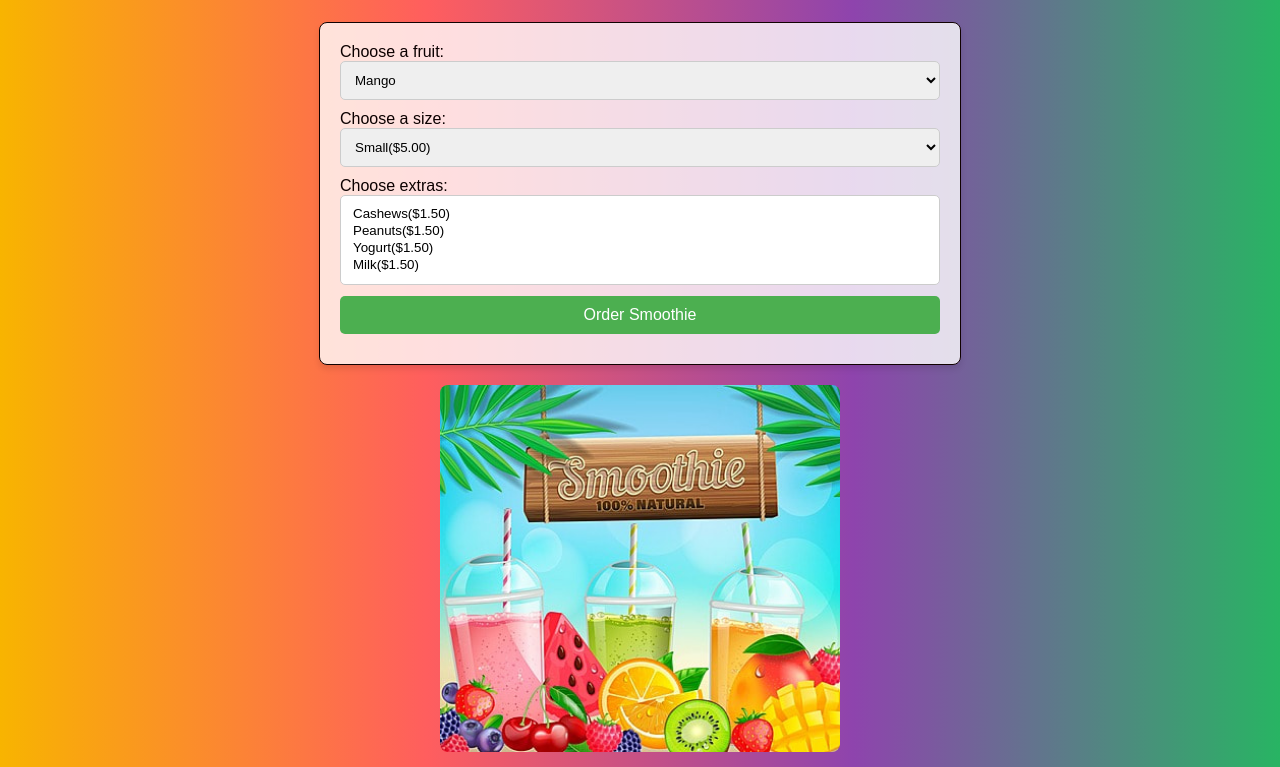
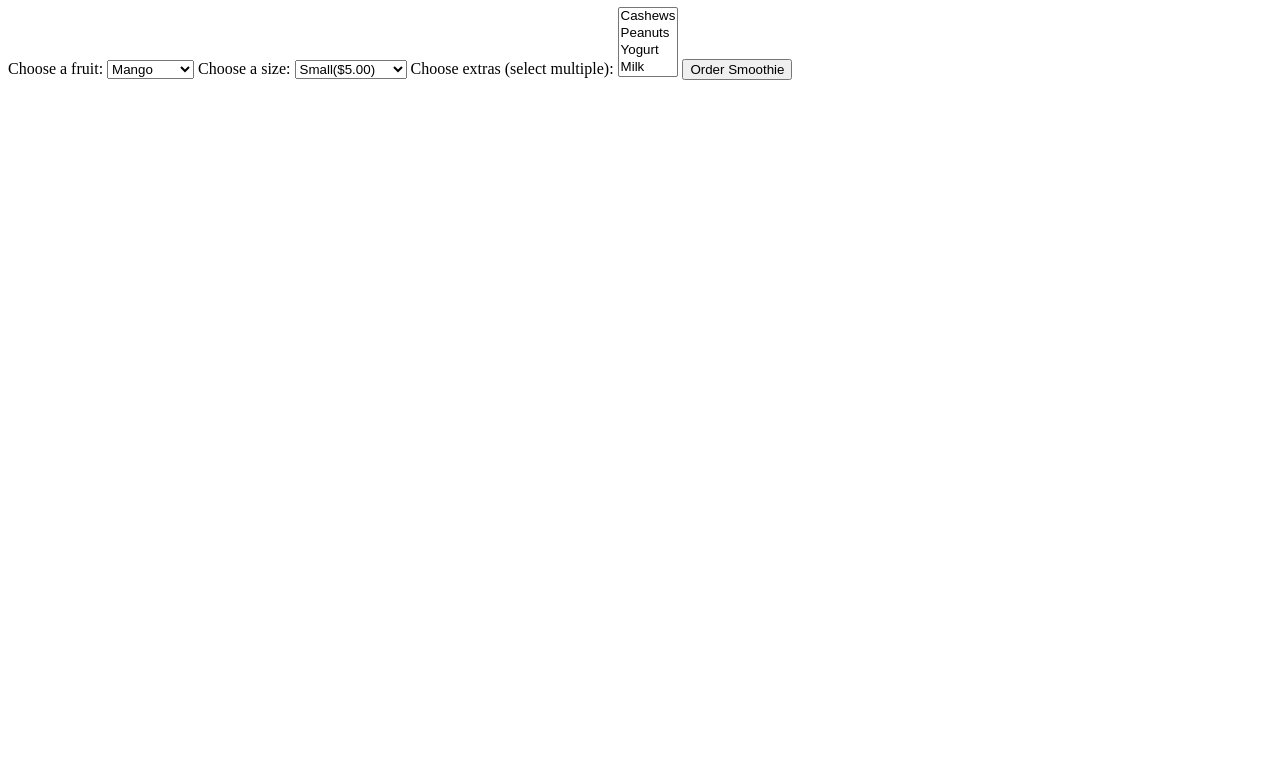
Before and after one commit to avneetkaur2803/SmoothieMachine, a plain HTML site: page index.html in a window 1280 px wide. Shown: the part 73-840 px from the top of the page. After the commit the page ends 800 px from the top, so only its background shows below. Drawn offline with Linux system fonts and the light colour scheme.

Commit message:
Initial Commit

```diff
--- a/index.html
+++ b/index.html
@@ -3,48 +3,41 @@
 <head>
     <meta charset="UTF-8">
     <meta name="viewport" content="width=device-width, initial-scale=1.0">
-    <title>Smoothie Order</title>
-    <link rel="stylesheet" href="style.css">
+    <title>Smoothie Order Form</title>
+    <link rel="stylesheet" href="style.css"> <!-- Link to CSS file -->
 </head>
 <body>
-    <div class="container">
-        <h1>Order Your Smoothie</h1>
+    <h1>Smoothie Order Form</h1>
 
-        <!-- Smoothie Order Form -->
     <form id="smoothieForm">
         <label for="fruit">Choose a fruit:</label>
-            <select id="fruit" required>
+        <select id="fruit">
             <option value="mango">Mango</option>
             <option value="strawberry">Strawberry</option>
             <option value="orange">Orange</option>
             <option value="banana">Banana</option>
-
         </select>
 
         <label for="size">Choose a size:</label>
-            <select id="size" required>
+        <select id="size">
             <option value="small">Small($5.00)</option>
             <option value="medium">Medium($7.00)</option>
             <option value="large">Large(9.00)</option>
-
         </select>
 
-            <label for="extras">Choose extras:</label>
+        <label for="extras">Choose extras (select multiple):</label>
         <select id="extras" multiple>
-                <option value="cashews">Cashews($1.50)</option>
-                <option value="peanuts">Peanuts($1.50)</option>
-                <option value="yogurt">Yogurt($1.50)</option>
-                <option value="milk">Milk($1.50)</option>
+            <option value="cashews">Cashews</option>
+            <option value="peanuts">Peanuts</option>
+            <option value="yogurt">Yogurt</option>
+            <option value="milk">Milk</option>
         </select>
 
         <button type="submit">Order Smoothie</button>
     </form>
 
-        <div id="orderSummary"></div>
-        <img id="smoothieImage" src="images/SmoothieImage.jpg" alt="Smoothie Image" />
+    <div id="orderSummary"></div> <!-- smoothie order summary  -->
 
-    </div>
-
-    <script src="script.js"></script>
+    <script src="script.js"></script> <!-- Link to JavaScript file -->
 </body>
 </html>
--- a/style.css
+++ /dev/null
@@ -1,105 +0,0 @@
-body, html {
-    margin: 0;
-    padding: 0;
-    height: 100%;
-    font-family: Arial, sans-serif;
-    background: linear-gradient(to right, #f8b400, #ff5e5e, #8e44ad, #28b463); /* Fruity Gradient */
-    background-size: cover;
-    color: rgb(12, 0, 0);
-}
-
-/* Center the smoothie order form on the page */
-.container {
-    display: flex;
-    justify-content: center;
-    align-items: center;
-    height: 100vh;
-    flex-direction: column;
-    padding: 20px;
-    overflow-y: auto;  /* Allow scrolling if content overflows */
-    position: relative; /* Ensures the background stays fixed behind the content */
-    z-index: 0;
-}
-
-/* Style for the smoothie form */
-form {
-    width: 100%;
-    max-width: 600px;
-    margin: 20px auto;
-    padding: 20px;
-    border: 1px solid #110101;
-    border-radius: 8px;
-    background-color: rgba(255, 255, 255, 0.8);
-    box-shadow: 0 4px 6px rgba(0, 0, 0, 0.1);
-}
-
-/* Styling input fields and select elements */
-input[type="text"], select, button {
-    width: 100%;
-    padding: 10px;
-    margin-bottom: 10px;
-    border-radius: 5px;
-    border: 1px solid #ccc;
-}
-
-/* Button styling */
-button {
-    background-color: #4CAF50;
-    color: white;
-    border: none;
-    cursor: pointer;
-    font-size: 16px;
-}
-
-/* Style the smoothie description and image container */
-#smoothieSummary {
-    width: 100%;
-    max-width: 600px;
-    text-align: center;
-    margin-top: 20px;
-    display: block;
-    z-index: 1;
-}
-
-/* Ensures the image is responsive and keeps aspect ratio */
-#smoothieImage {
-    width: 100%;
-    height: auto;
-    max-width: 400px;
-    border-radius: 8px;
-    margin-bottom: 20px;
-}
-
-
-#smoothieDescription {
-    margin-top: 15px;
-    font-size: 1.2em;
-}
-
-
-h3 {
-    font-size: 2em;  /* Larger font size for title */
-    margin-bottom: 1px;  /* Add space below the title */
-    text-align: center;
-}
-
-/* Responsive typography */
-h3 {
-    font-size: 2em;
-}
-
-/* Media query for smaller screens (phones) */
-@media (max-width: 600px) {
-    h3 {
-        font-size: 1.5em;
-    }
-
-    form {
-        width: 90%;
-    }
-
-    #smoothieSummary {
-        width: 100%;
-        padding: 10px;
-    }
-}
```
Also changed, not shown: images/BananaSmoothie.jpg (deleted), images/MangoSmoothie.jpg (deleted), images/OrangeSmoothie.jpg (deleted), images/SmoothieImage.jpg (deleted), images/StrawberrySmoothie.jpg (deleted). Lines whose indentation alone changed are shown as unchanged.
